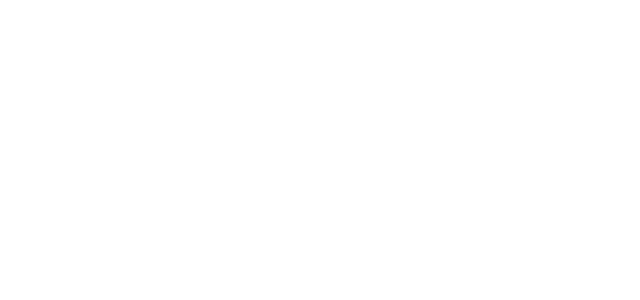
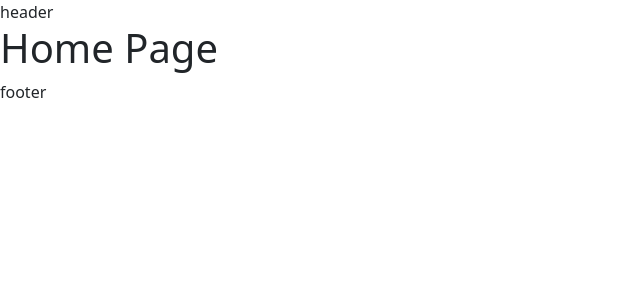
Before and after one commit to LucaCiani/react-router, a React (Vite) app: page / in a window 1280 px wide. Shown: the top 300 px of the page, without its empty margins (0-640 px from the left). Built offline with nearby package versions, Linux system fonts and the light colour scheme.

Commit message:
scaffolding

```diff
--- a/src/App.jsx
+++ b/src/App.jsx
@@ -1,7 +1,23 @@
-import { useState } from "react";
+import { BrowserRouter, Routes, Route } from "react-router-dom";
+import DefaultLayout from "./assets/layouts/DefaultLayout";
+import HomePage from "./assets/components/HomePage";
+import Products from "./assets/components/Products";
+import AboutUs from "./assets/components/AboutUs";
 
 function App() {
-    return <></>;
+    return (
+        <>
+            <BrowserRouter>
+                <Routes>
+                    <Route Component={DefaultLayout}>
+                        <Route path="/" Component={HomePage} />
+                        <Route path="/products" Component={Products} />
+                        <Route path="/about-us" Component={AboutUs} />
+                    </Route>
+                </Routes>
+            </BrowserRouter>
+        </>
+    );
 }
 
 export default App;
--- /dev/null
+++ b/src/assets/components/AboutUs.jsx
@@ -0,0 +1,3 @@
+export default function AboutUs() {
+    return <div></div>;
+}
--- /dev/null
+++ b/src/assets/components/HomePage.jsx
@@ -0,0 +1,7 @@
+export default function HomePage() {
+    return (
+        <main>
+            <h1>Home Page</h1>
+        </main>
+    );
+}
--- /dev/null
+++ b/src/assets/components/Products.jsx
@@ -0,0 +1,3 @@
+export default function Products() {
+    return <div></div>;
+}
--- /dev/null
+++ b/src/assets/layouts/DefaultLayout.jsx
@@ -0,0 +1,11 @@
+import { Outlet } from "react-router-dom";
+
+export default function DefaultLayout() {
+    return (
+        <>
+            <header>header</header>
+            <Outlet />
+            <footer>footer</footer>
+        </>
+    );
+}
```
